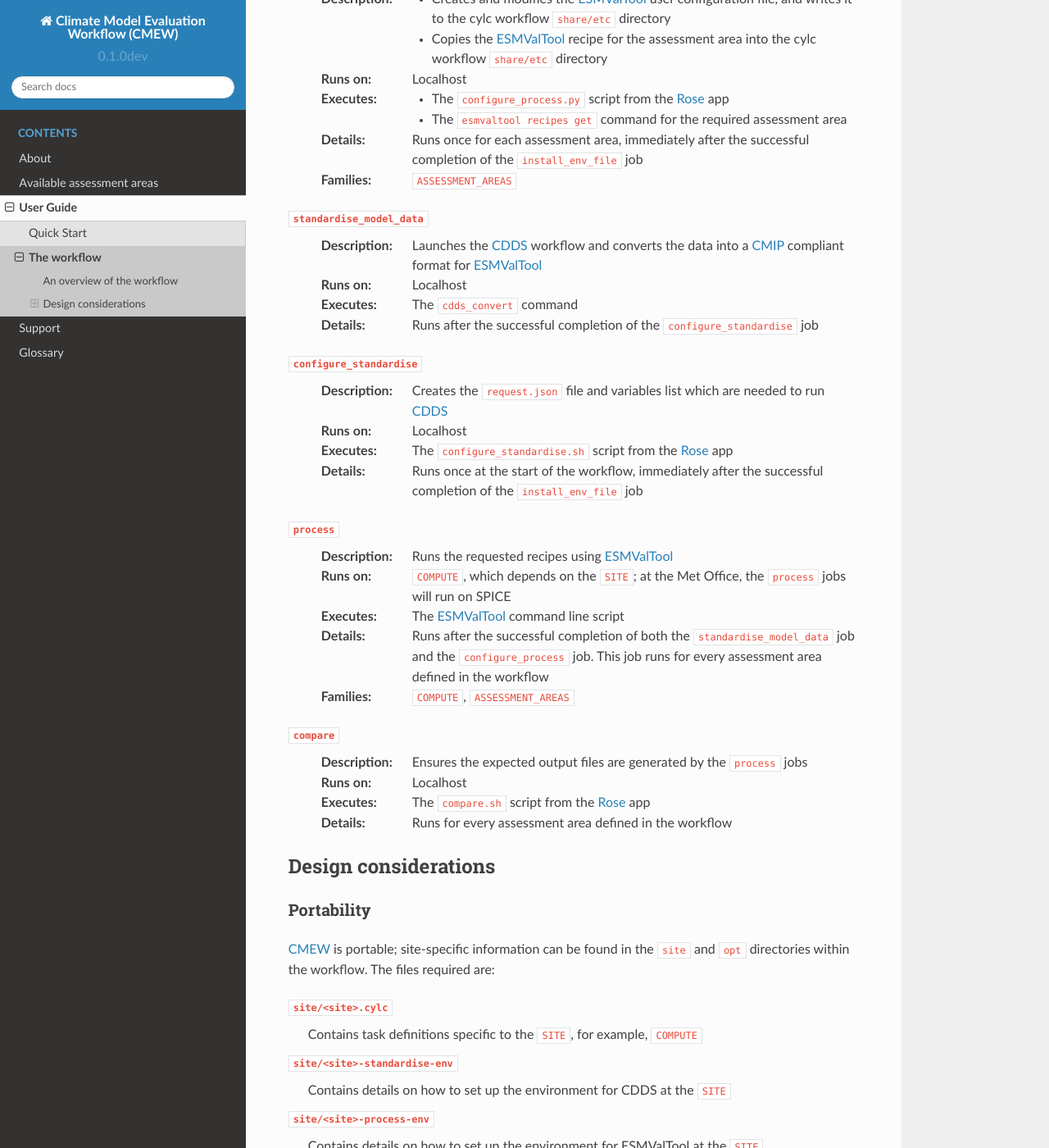
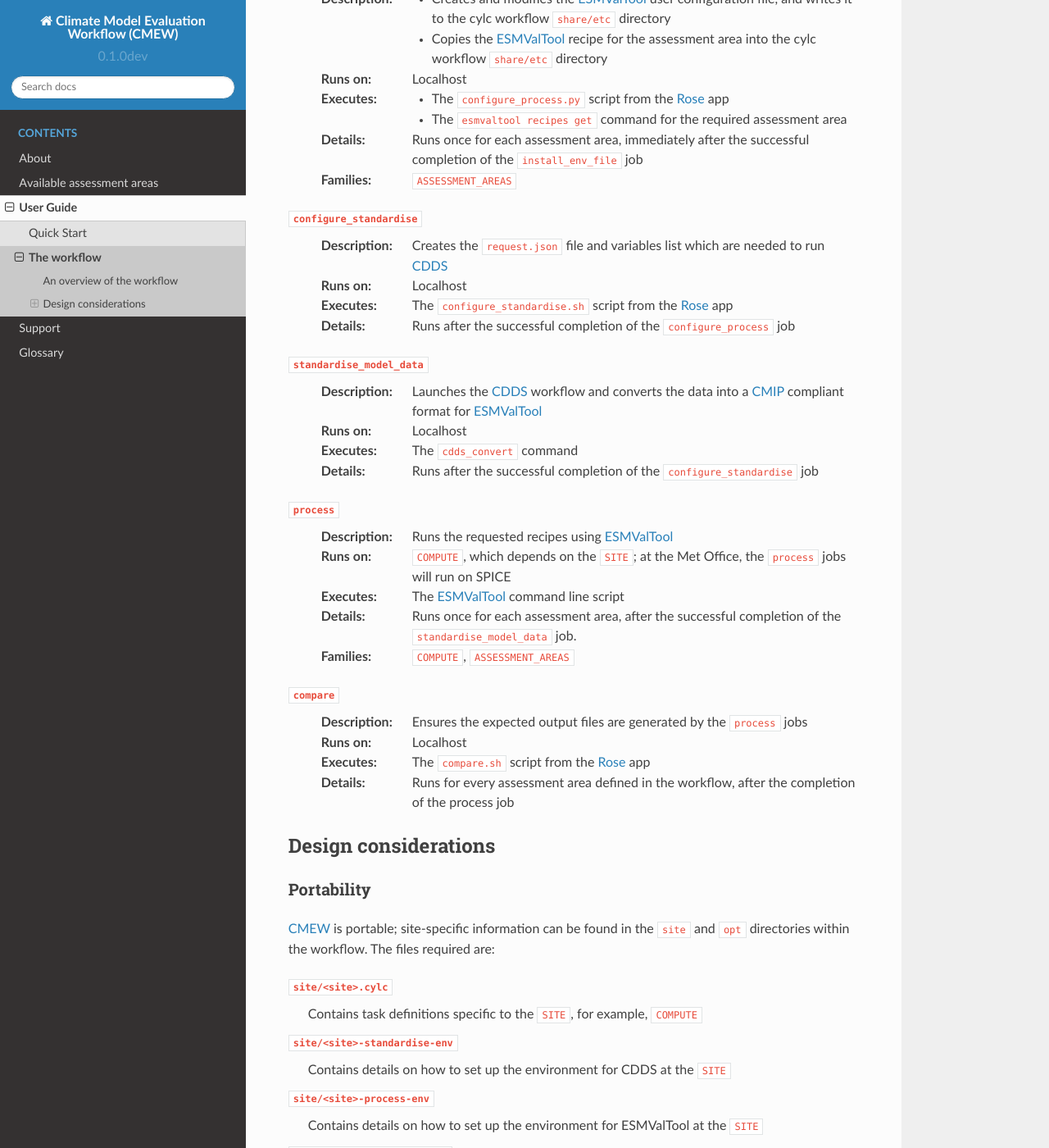
Before and after one commit to MetOffice/CMEW, a Sphinx documentation site: the page built from doc/source/user_guide/workflow.rst, in a window 1280 px wide and 1400 px high, scrolled down 461 px. Shown: the whole window at 82% size. Built offline with Sphinx 7.4.7 and the Read the Docs theme 2.0.0, drawn with Linux system fonts in a browser that asks for light colours.

Commit message:
#131: Updated docs to reflect new workflow graph

```diff
--- a/doc/source/user_guide/workflow.rst
+++ b/doc/source/user_guide/workflow.rst
@@ -39,6 +39,16 @@ An overview of the workflow
   :Families:
      ``ASSESSMENT_AREAS``
 
+``configure_standardise``
+  :Description:
+     Creates the ``request.json`` file and variables list which are needed to run |CDDS|
+  :Runs on:
+     Localhost
+  :Executes:
+     The ``configure_standardise.sh`` script from the |Rose| app
+  :Details:
+     Runs after the successful completion of the ``configure_process`` job
+
 ``standardise_model_data``
   :Description:
      Launches the |CDDS| workflow and converts the data into a |CMIP| compliant
@@ -50,17 +60,6 @@ An overview of the workflow
   :Details:
      Runs after the successful completion of the ``configure_standardise`` job
 
-``configure_standardise``
-  :Description:
-     Creates the ``request.json`` file and variables list which are needed to run |CDDS|
-  :Runs on:
-     Localhost
-  :Executes:
-     The ``configure_standardise.sh`` script from the |Rose| app
-  :Details:
-     Runs once at the start of the workflow, immediately after the successful
-     completion of the ``install_env_file`` job
-
 ``process``
   :Description:
      Runs the requested recipes using |ESMValTool|
@@ -70,9 +69,8 @@ An overview of the workflow
   :Executes:
      The |ESMValTool| command line script
   :Details:
-     Runs after the successful completion of both the ``standardise_model_data`` job
-     and the ``configure_process`` job. This job runs for every assessment area
-     defined in the workflow
+     Runs once for each assessment area, after the successful completion of
+     the ``standardise_model_data`` job.
   :Families:
      ``COMPUTE``, ``ASSESSMENT_AREAS``
 
@@ -84,7 +82,8 @@ An overview of the workflow
   :Executes:
      The ``compare.sh`` script from the |Rose| app
   :Details:
-     Runs for every assessment area defined in the workflow
+     Runs for every assessment area defined in the workflow, after the
+     completion of the process job
 
 Design considerations
 ---------------------
```
